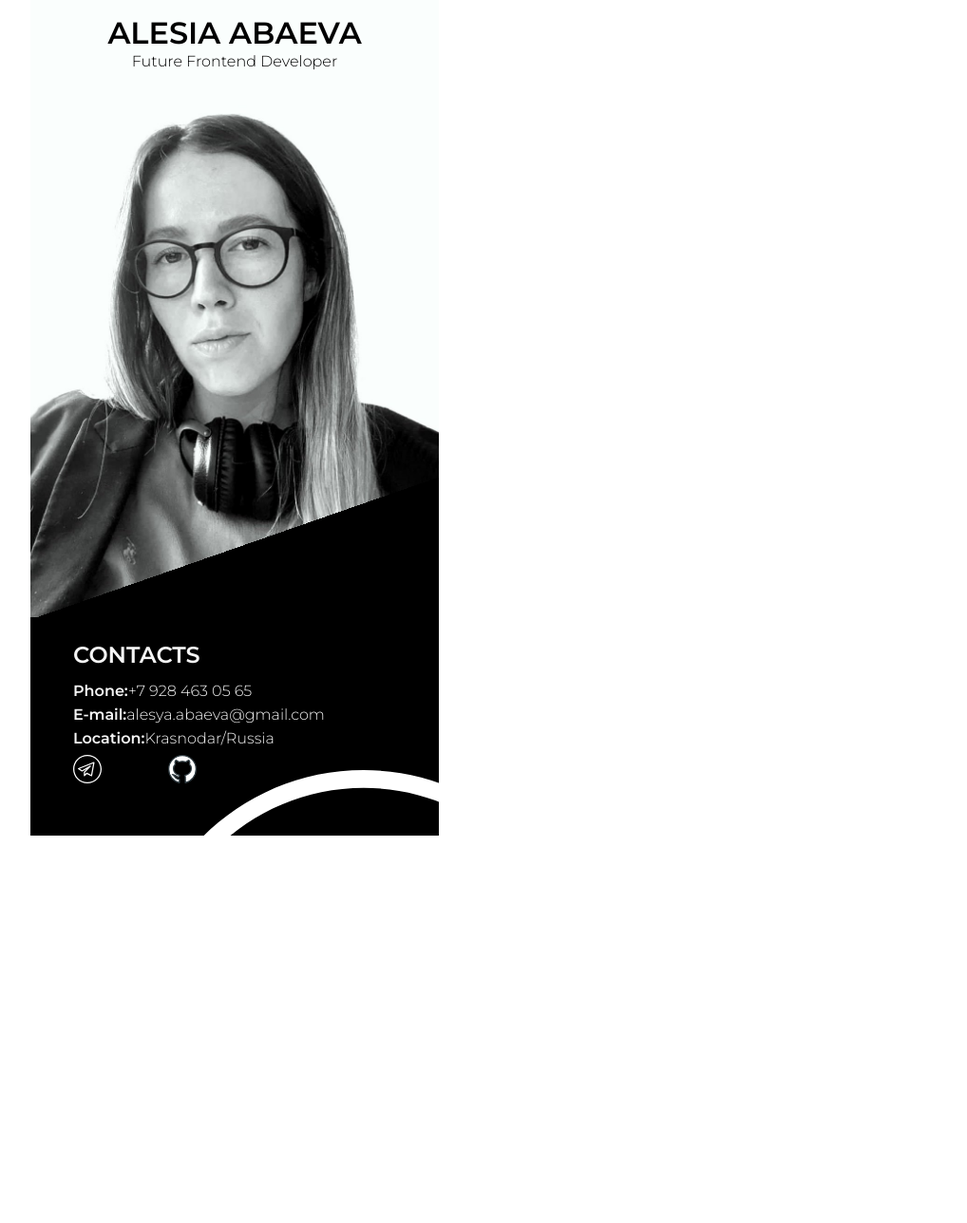
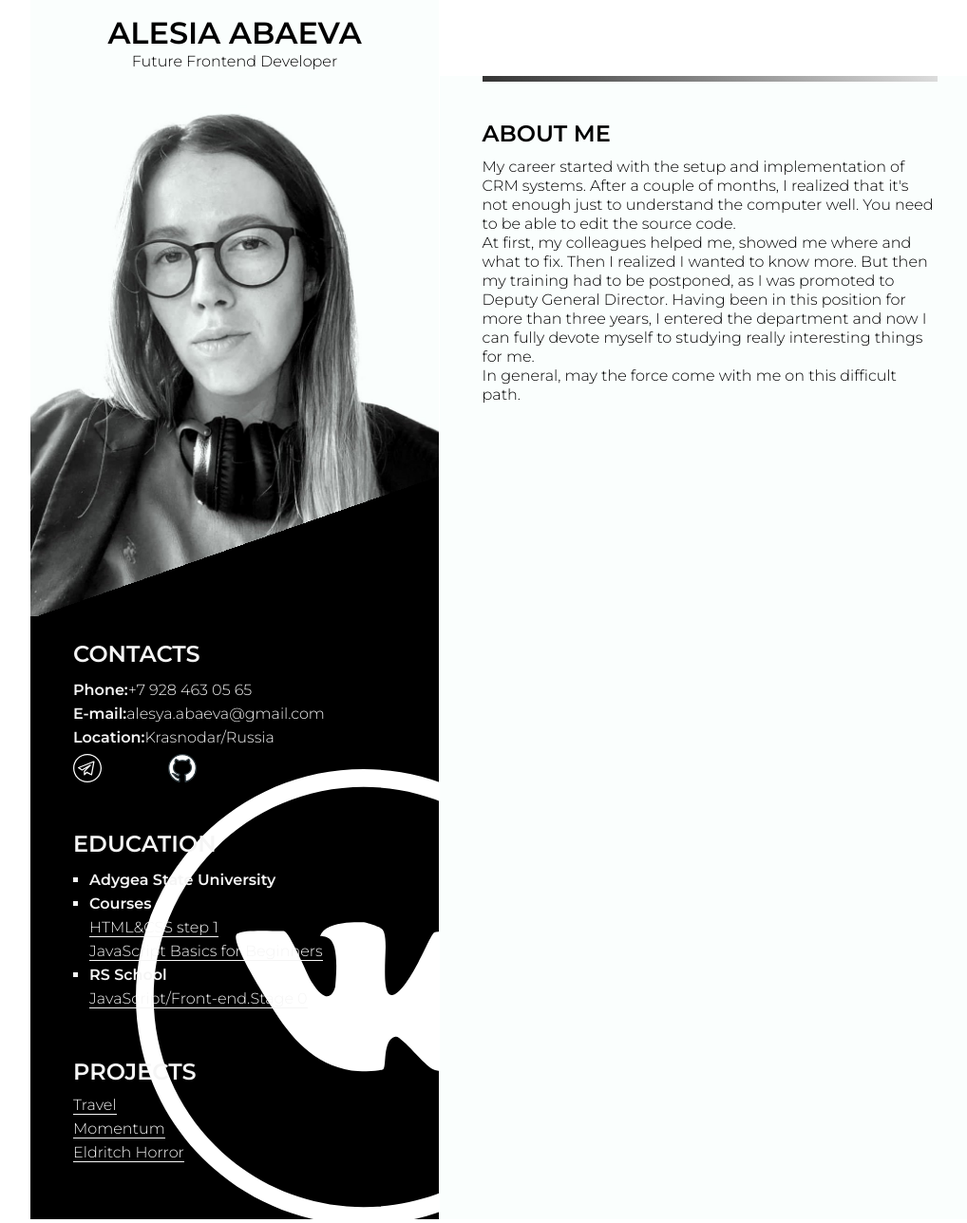
Before and after one commit to Alesia-Abaeva/rsschool-cv, a plain HTML site: page index.html in a window 1280 px wide. Shown: the part 40-1328 px from the top of the page at 95% size, without its empty margins (108-1126 px from the left). Drawn offline with Linux system fonts and the light colour scheme.

Commit message:
feat: add projects section

```diff
--- a/index.html
+++ b/index.html
@@ -41,9 +41,47 @@
                             <div class="contacts_social"><a href="https://vk.com/alesia.abaeva" target="_blank"><img class="social-dots" src="./img/svg/vk.svg" alt="icon vk"></a></div>
                             <div class="contacts_social"><a href="https://github.com/Alesia-Abaeva" target="_blank"><img class="social-dots" src="./img/svg/github.svg" alt="icon github"></a></div>
                         </div>
+                    </div>
+                </section>
 
-                    </div>
 
+
+                <section  id="education" class="left-section__card cards">
+                    <h2>EDUCATION</h2>
+                    <ul class="section-cards__lists">
+                        <li><strong>Adygea State University</strong></li>
+                        <li><strong>Courses</strong>
+                            <ul class="lists-block">
+                                <li><a class="lists-elements" href="https://vladilen.ru/beginner" target="_blank">HTML&CSS step 1</a></li>
+                                <li><a class="lists-elements" href="https://www.youtube.com/watch?v=Bluxbh9CaQ0&t=1602s" target ="_blank">JavaScript Basics for Beginners</a></li>
+                            </ul>
+                        </li>
+                        <li><strong>RS School</strong>
+                            <ul class="lists-block">
+                                <li><a class="lists-elements" href="https://rs.school/js-stage0/" target="_blank">JavaScript/Front-end.Stage 0</a></li>
+                            </ul>
+                        </li>
+                    </ul>
+                </section>
+
+                <section id="projects" class="left-section__card cards">
+                    <h2>PROJECTS</h2>
+                    <ul class="lists-block project">
+                        <li><a class="lists-elements" href="https://alesia-abaeva.github.io/travel/" target ="_blank">Travel</a></li>
+                        <li><a class="lists-elements" href="https://rolling-scopes-school.github.io/alesia-abaeva-JSFEPRESCHOOL2022Q2/momentum/" target ="_blank">Momentum</a></li>
+                        <li><a class="lists-elements" href="https://alesia-abaeva.github.io/Eldritch-Horror-Codejam/" target ="_blank">Eldritch Horror</a></li>
+                    </ul>
+                </section>
+
+            </div>
+
+            <div class="container__rigth-section">
+                <section class="cards" id="about-me">
+                    <hr class="line">
+                    <h2>ABOUT ME</h2>
+                    <p>My career started with the setup and implementation of CRM systems. After a couple of months, I realized that it's not enough just to understand the computer well. You need to be able to edit the source code.</p>
+                    <p>At first, my colleagues helped me, showed me where and what to fix. Then I realized I wanted to know more. But then my training had to be postponed, as I was promoted to Deputy General Director. Having been in this position for more than three years, I entered the department and now I can fully devote myself to studying really interesting things for me.</p>
+                    <p>In general, may the force come with me on this difficult path.</p>
                 </section>
 
             </div>
--- a/style.css
+++ b/style.css
@@ -121,3 +121,64 @@ body{
     transition: all 1s;
     margin-right: 20px;
 }
+
+.section-cards__lists{
+    padding-left: 17px;
+    line-height: 25px;
+    list-style-type: square
+}
+
+.lists-block{
+    list-style-type: none;
+}
+
+.lists-elements{
+    color: #f5f5f5;
+    text-decoration: none;
+    border-bottom: 1px solid #f5f5f5;
+    transition: all 0.25s linear;
+    position: relative;
+}
+
+.lists-elements:before {
+    content: "";
+    display: block;
+    width: 100%;
+    height: 1px;
+    background-color: #6608f7;
+    position: absolute;
+    left: 0;
+    bottom: -1px; /* this is to match where the border is */
+    transform-origin: left;
+    transform: scale(0);
+    transition: 0.25s linear;
+    will-change: transform;
+  }
+
+.lists-elements:hover:before {
+    transform: scale(1);
+}
+
+.project li{
+    margin-bottom: 5px;
+}
+
+.container__rigth-section{
+    background-color: #fafefd;
+    width: 57%;
+}
+
+.line {
+    margin-bottom: 45px;
+    padding: 0;
+    height: 6px;
+    border: none;
+    background: linear-gradient(45deg, #333333, #ddd);
+    /* transition: 0.25s linear; */
+
+}
+
+.line:hover{
+    background: linear-gradient(45deg, #6608f7, rgb(255, 255, 255));
+    /* transition: 0.25s linear; */
+}
```
